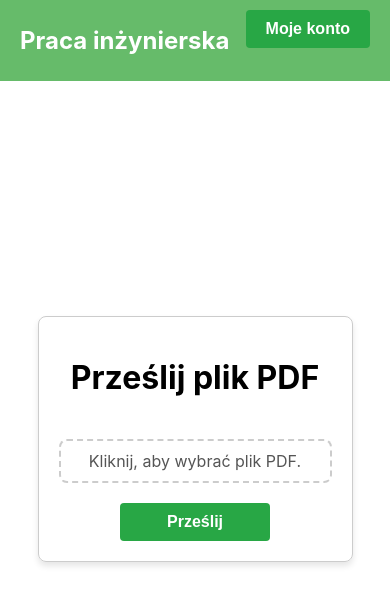
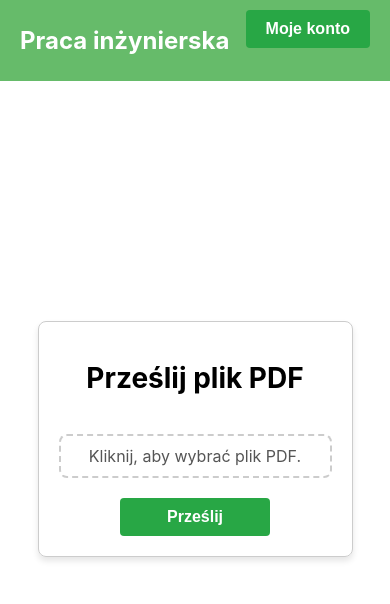
Before and after one commit to dominikkilijan/frontend, a React (Create React App) app: page / in a window 390 px wide. Shown: the top 604 px of the page. Built offline with nearby package versions, Linux system fonts and the light colour scheme.

Commit message:
Ostatni commit

```diff
--- a/src/styles/FileUpload.css
+++ b/src/styles/FileUpload.css
@@ -80,4 +80,10 @@
         max-width: 100%;
         padding: 10px;
     }
+    h1 {
+        font-size: 28px;
+
+
+        text-align: center;
+    }
 }
```
